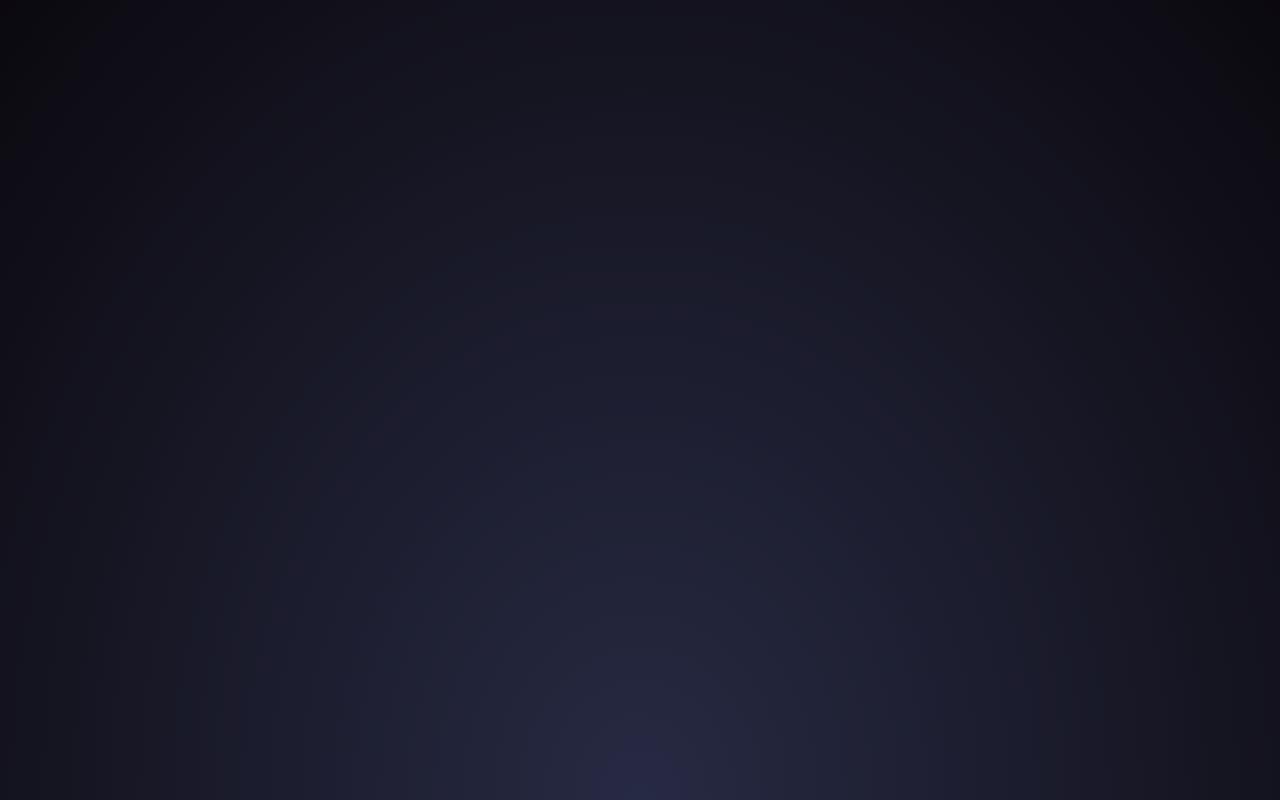
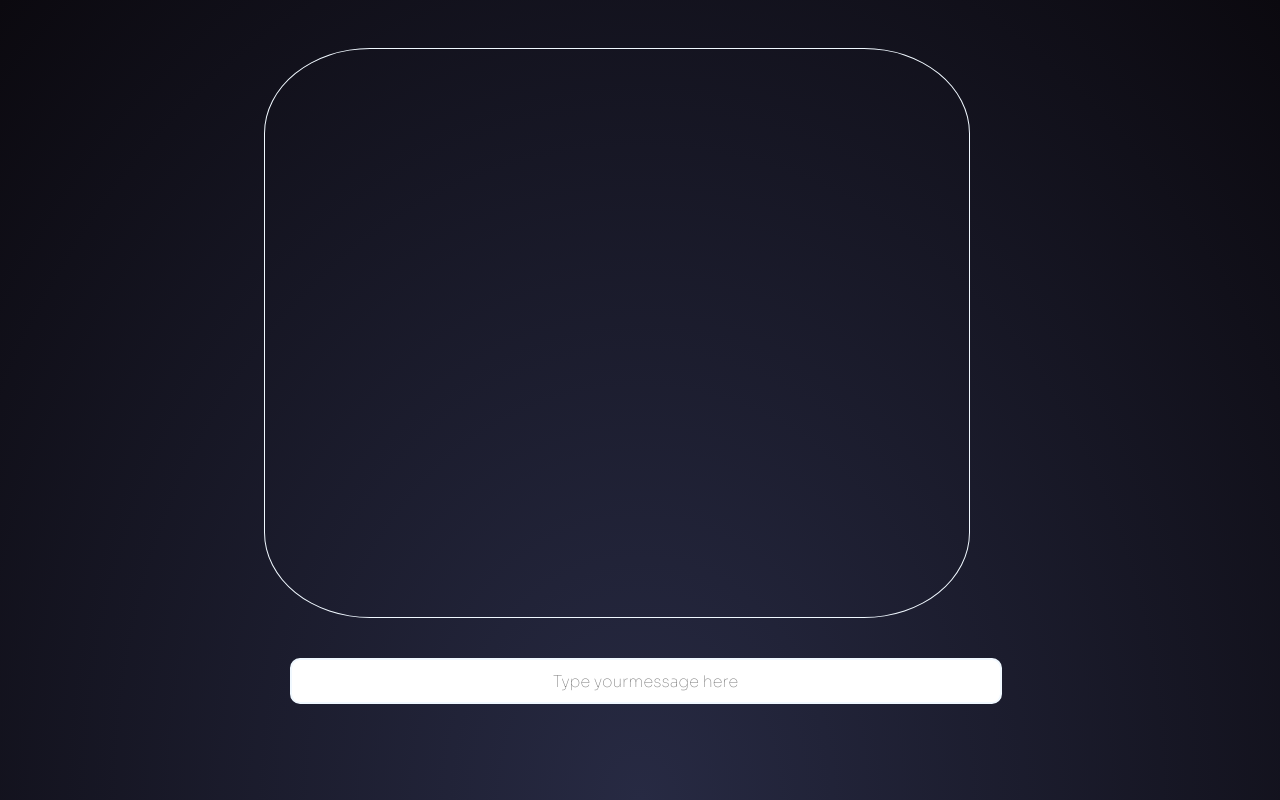
Before and after one commit to sorayapnblm/story-teller-open-ai, a React (Vite) app in the folder client/: page /chat/1/1/1/1/1/1/1 in a window 1280 px wide. Before the commit this address had no page. Built offline with nearby package versions, Linux system fonts and the light colour scheme.

Commit message:
Change the routes

```diff
--- a/client/src/App.jsx
+++ b/client/src/App.jsx
@@ -15,11 +15,10 @@ function App() {
         <Route path="/register" element={<Signup />} />
         <Route path="/login" element={<Login />} />
         <Route path="/storytellerchoice" element={<StoryTellerChoice/>} />
-        <Route path="/customize" element={<CustomizeStory/>} />
-        <Route path="/chat/:param1/:param2" element={<ChatInterface/>} />
+        <Route path="/customize/:storyteller/:storytellername" element={<CustomizeStory/>} />
+        <Route path="/chat/:storyteller/:storytellername/:mainCharacterName/:selectedGender/:topic/:selectedChapter/:selectedLanguage" element={<ChatInterface/>} />
       </Routes>
     </BrowserRouter>
   );
 }
-
 export default App;
```
